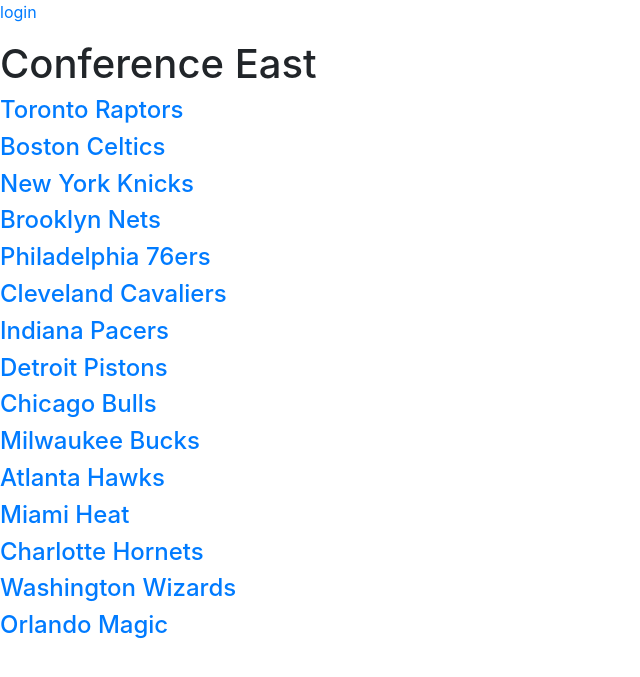
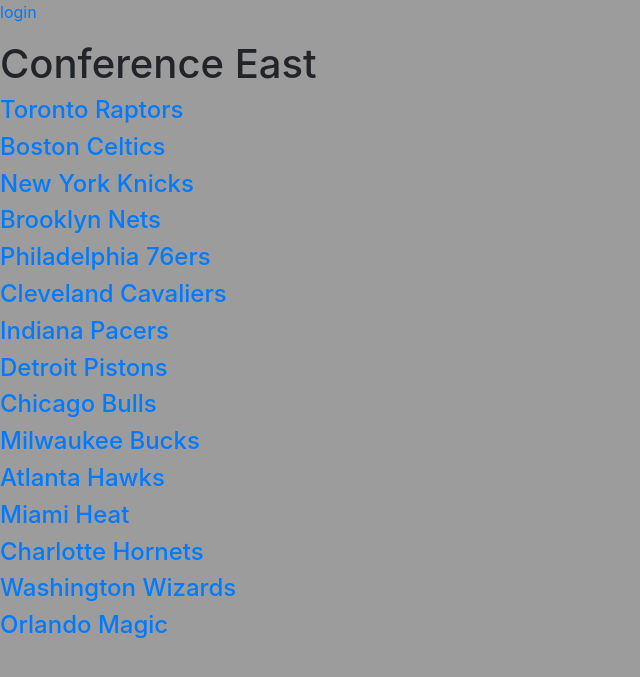
Before and after one commit to raultds/web-project-nba, a Django app: page /conference/1 in a window 1280 px wide. Shown: the top 677 px of the page, without its empty margins (0-640 px from the left). Run offline with Django 3.2, Linux system fonts and the light colour scheme; data comes from the database, SQL or seed files in the repository; some libraries are stand-ins or nearby versions.

Commit message:
changed style base

```diff
--- a/NBAstats/templates/NBAstats/base.html
+++ b/NBAstats/templates/NBAstats/base.html
@@ -5,7 +5,12 @@
     <title>{{ title }}</title>
     <link rel="stylesheet" href="https://stackpath.bootstrapcdn.com/bootstrap/4.3.1/css/bootstrap.min.css" integrity="sha384-ggOyR0iXCbMQv3Xipma34MD+dH/1fQ784/j6cY/iJTQUOhcWr7x9JvoRxT2MZw1T" crossorigin="anonymous">
 </head>
-<body bgcolor="#9C9C9C">
+<style>
+body{
+  background-color: #9C9C9C;
+}
+</style>
+<body>
   <div id="header">
       {% block header %}
           {% if user.is_authenticated %}
```
